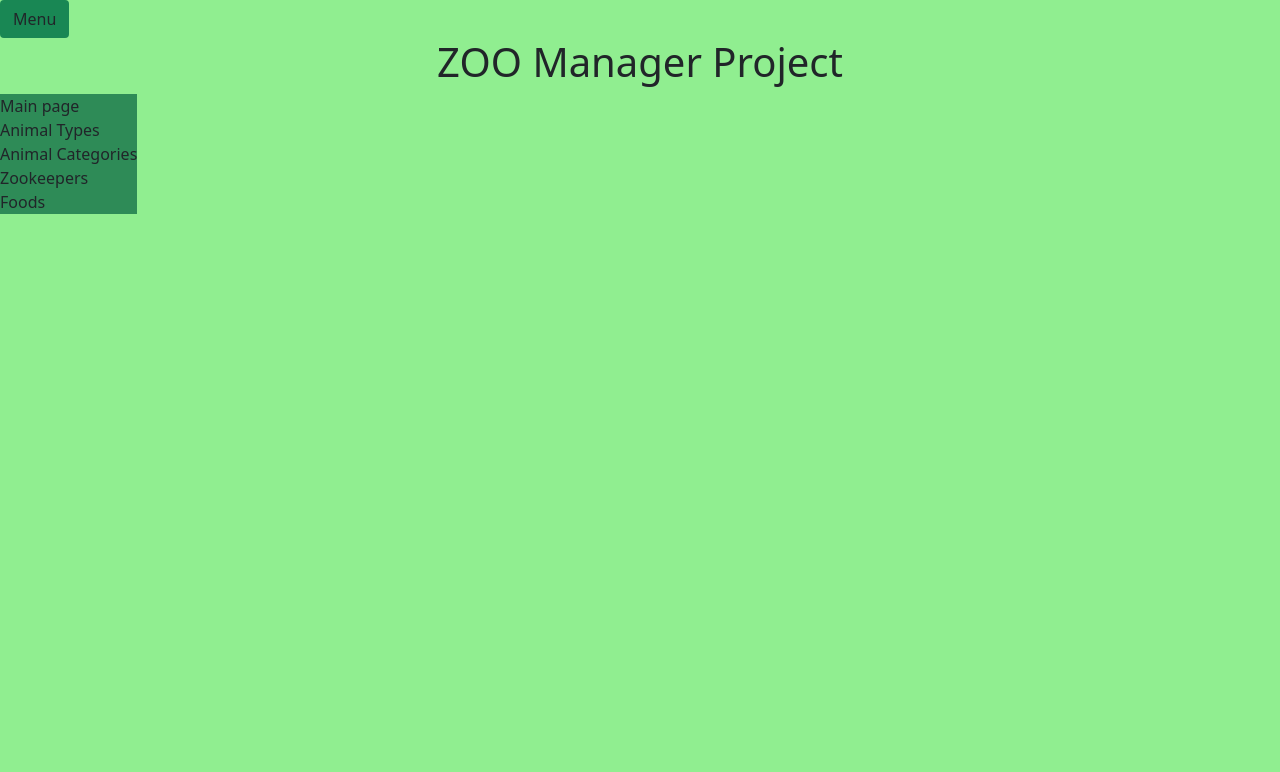
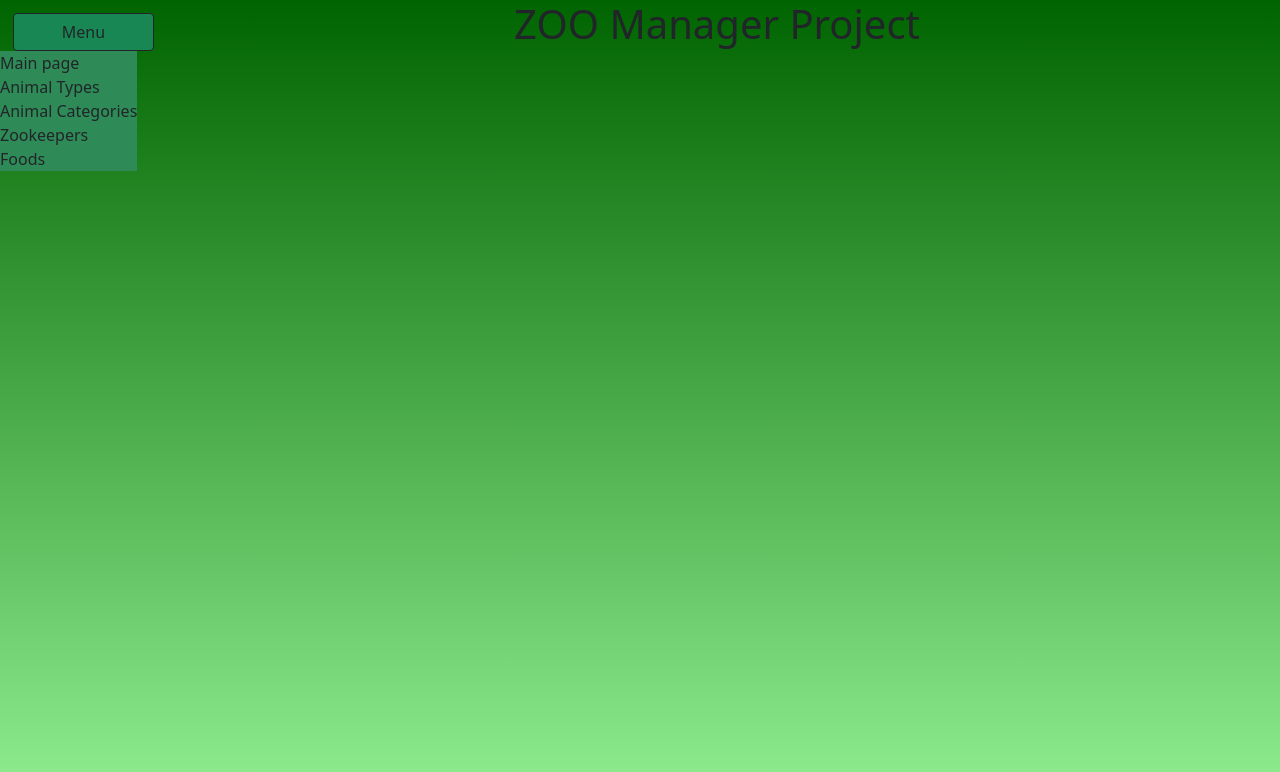
Before and after one commit to LukaszMichalsky/Project_TIU, an Angular app in the folder zoo-manager-frontend/: page / in a window 1280 px wide. Shown: the top 772 px of the page. Built offline with nearby package versions, Linux system fonts and the light colour scheme.

Commit message:
Add menu

```diff
--- a/zoo-manager-frontend/src/app/app.component.html
+++ b/zoo-manager-frontend/src/app/app.component.html
@@ -1,7 +1,9 @@
-<header>
-  <button class="btn bg-success" > Menu</button>
-  <h1 class="text-center">ZOO Manager Project</h1>
-</header>
+<div class="d-flex">
+
+  <button class=" btn bg-success border border-dark px-5" style="margin-top: 1%;margin-left: 1%; height:min-content; "> Menu</button>
+  <h1 class=" text-center " style="margin-top: 3%; margin:0 auto; height:min-content;">ZOO Manager Project</h1>
+  <div></div>
+</div>
 <nav class="position-absolute" style="background-color: seagreen;">
 <ul class="navbar-nav mr-auto">
   <li routerLink="">
--- a/zoo-manager-frontend/src/index.html
+++ b/zoo-manager-frontend/src/index.html
@@ -9,7 +9,7 @@
     <link rel="stylesheet" href="styles.css">
   </head>
 
-  <body style="background-color: lightgreen">
+  <body  style="background-color:darkgreen; background: linear-gradient(rgb(0,100,0),rgb(144,238,144));">
     <app-root></app-root>
   </body>
 </html>
--- a/zoo-manager-frontend/src/styles.css
+++ b/zoo-manager-frontend/src/styles.css
@@ -4,4 +4,6 @@ body, html
     background-color: lightgreen;
     width: 100%;
     height: 100%;
+    margin: 0 !important;
+    padding: 0 !important;
 }
```
Lines whose indentation alone changed are shown as unchanged.
